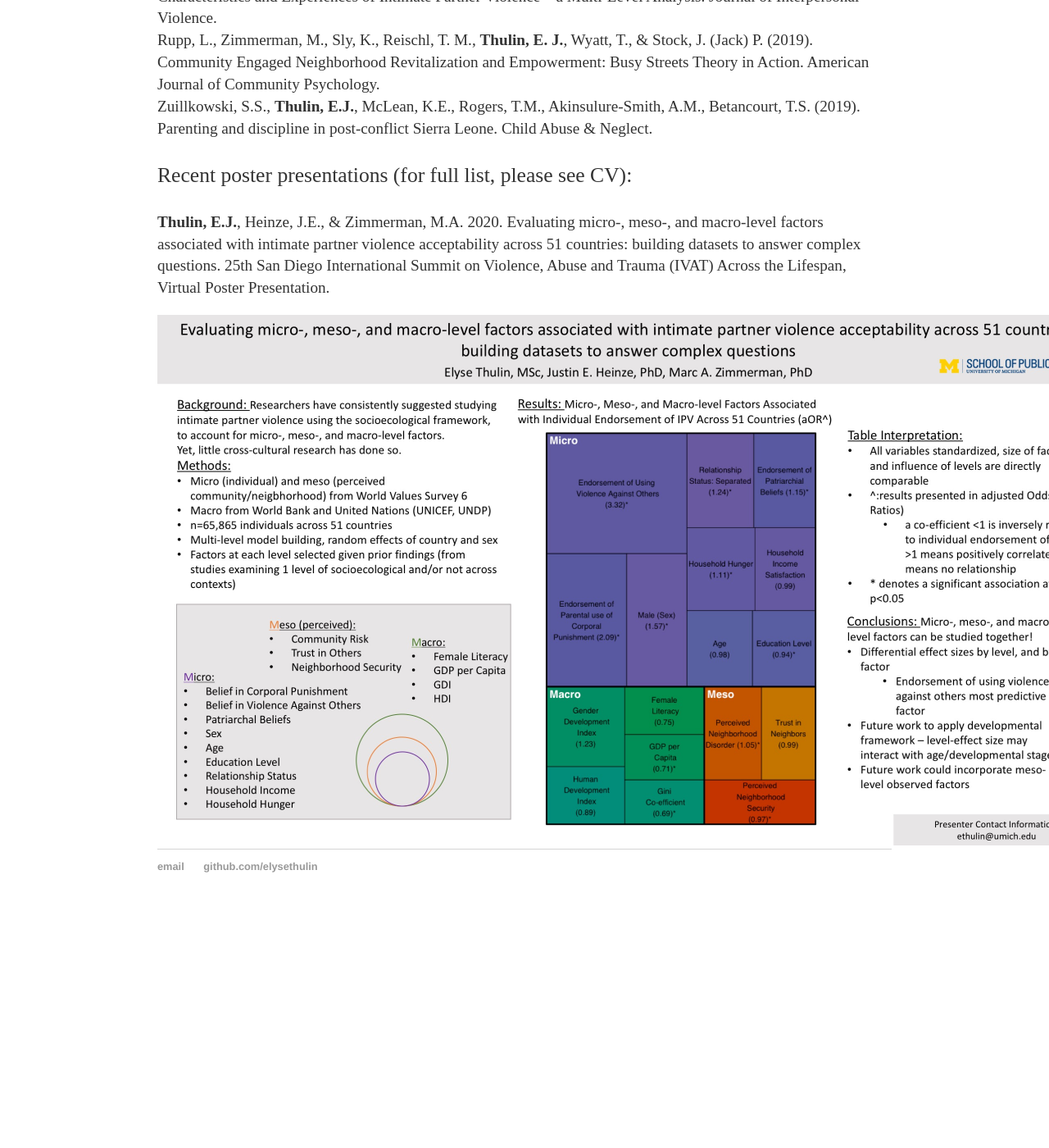
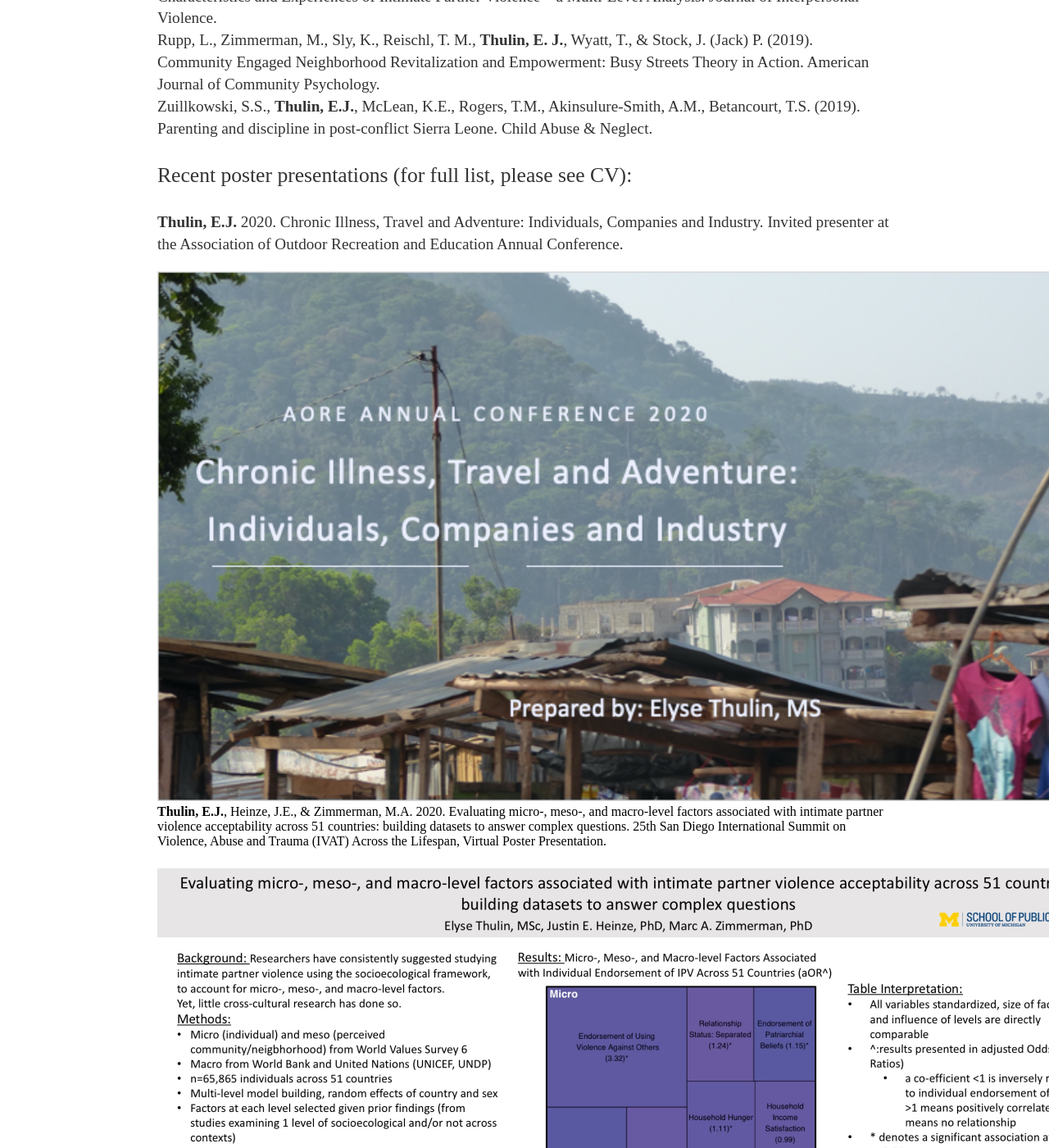
Before and after one commit to elysethulin/elysethulin.github.io, a Jekyll site: the page built from index.html, in a window 1280 px wide and 1400 px high, scrolled down 1482 px. Shown: the whole window at 82% size. Built offline with Jekyll 4.4.1, drawn with Linux system fonts in a browser that asks for light colours; before the commit the page ends 2606 px from its top, so only the background shows below that.

Commit message:
Update index.html

```diff
--- a/index.html
+++ b/index.html
@@ -23,8 +23,14 @@ title: Elyse Thulin, Social Scientist and Outdoor Enthusiast
 			<br>Rupp, L., Zimmerman, M., Sly, K., Reischl, T. M., <b>Thulin, E. J.</b>, Wyatt, T., & Stock, J. (Jack) P. (2019). Community Engaged Neighborhood Revitalization and Empowerment: Busy Streets Theory in Action. American Journal of Community Psychology.
 			<br>Zuillkowski, S.S., <b>Thulin, E.J.</b>, McLean, K.E., Rogers, T.M., Akinsulure-Smith, A.M., Betancourt, T.S. (2019). Parenting and discipline in post-conflict Sierra Leone. Child Abuse & Neglect. </p>
 
+
+
 		<p style="font-size:160%;">Recent poster presentations (for full list, please see CV):
-			<p style="font-size:120%;"><b>Thulin, E.J.</b>, Heinze, J.E., & Zimmerman, M.A. 2020. Evaluating micro-, meso-, and macro-level
+			<p style="font-size:120%;">
+				<b>Thulin, E.J.</b> 2020. Chronic Illness, Travel and Adventure: Individuals, Companies and Industry.
+				Invited presenter at the Association of Outdoor Recreation and Education Annual Conference. </p>
+				<img src="Screen Shot 2020-10-14 at 2.47.10 PM.png" alt="text descriptor" width="1150" height="646.5">
+				<br><b>Thulin, E.J.</b>, Heinze, J.E., & Zimmerman, M.A. 2020. Evaluating micro-, meso-, and macro-level
 				factors associated with intimate partner violence acceptability across 51 countries: building datasets to answer complex questions.
 				25th San Diego International Summit on Violence, Abuse and Trauma (IVAT) Across the Lifespan, Virtual Poster Presentation. </p>
 			<img src="Evaluating Micro Meso And MacroLevel Factors .jpg" alt="text descriptor" width="1150" height="646.5">
```
